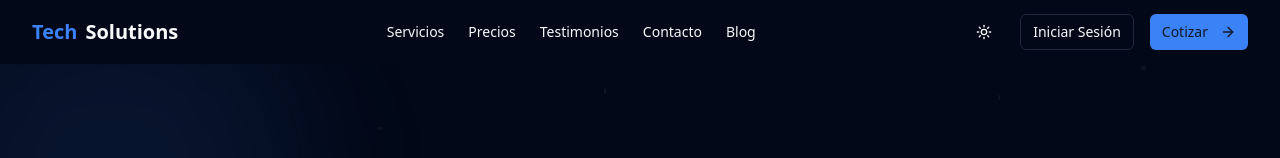
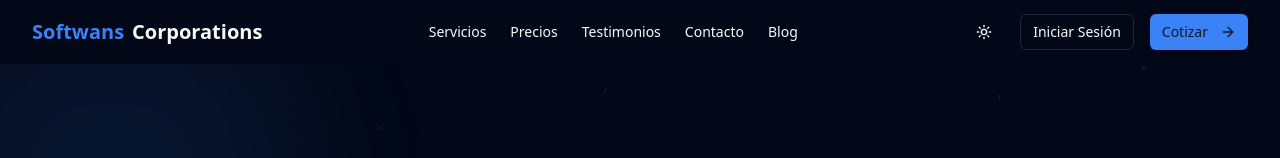
Before and after one commit to petvices/softwans, a Next.js app: page /blog/ia-productividad in a window 1280 px wide. Shown: the top 158 px of the page. Built offline with nearby package versions, Linux system fonts and the light colour scheme.

Commit message:
Update header.tsx

```diff
--- a/components/softwans/header.tsx
+++ b/components/softwans/header.tsx
@@ -71,10 +71,10 @@ export function Header() {
               animate={{ opacity: 1 }}
               transition={{ duration: 0.5 }}
             >
-              Tech
+              Softwans
             </motion.span>
             <motion.span initial={{ opacity: 0 }} animate={{ opacity: 1 }} transition={{ duration: 0.5, delay: 0.2 }}>
-              Solutions
+              Corporations
             </motion.span>
           </Link>
           <nav className="hidden md:flex gap-6">
```
